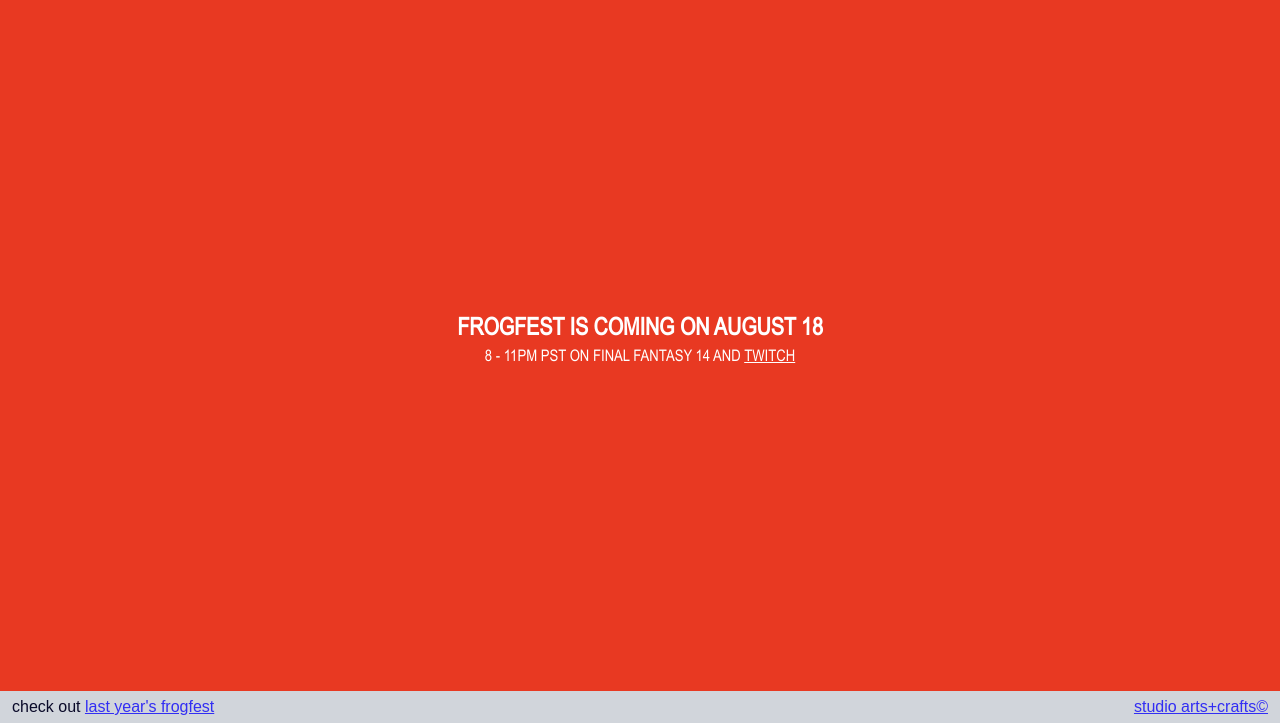
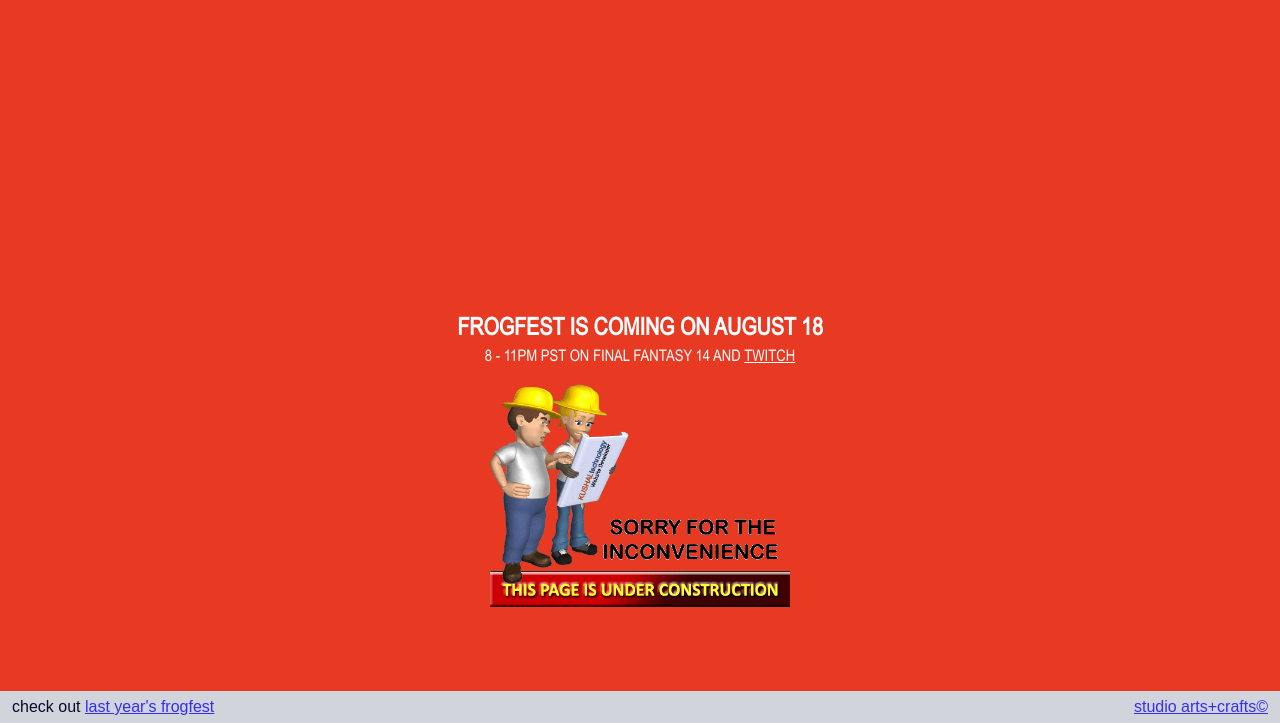
Before and after one commit to studioartsandcrafts/frogfest, an Astro site: page / in a window 1280 px wide. Shown: the part 77-800 px from the top of the page. Built offline with nearby package versions, Linux system fonts and the light colour scheme; Astro itself is replaced by a stand-in of ours.

Commit message:
under construction

```diff
--- a/src/components/App.svelte
+++ b/src/components/App.svelte
@@ -13,6 +13,11 @@
       href="https://www.twitch.tv/slyleaf">TWITCH</a
     >
   </p>
+  <img
+    src="construction.gif"
+    alt="website is under construction"
+    class="h-[30vh]"
+  />
 </section>
 
 <style lang="postcss">
```
Also changed, not shown: public/construction.gif (added).
